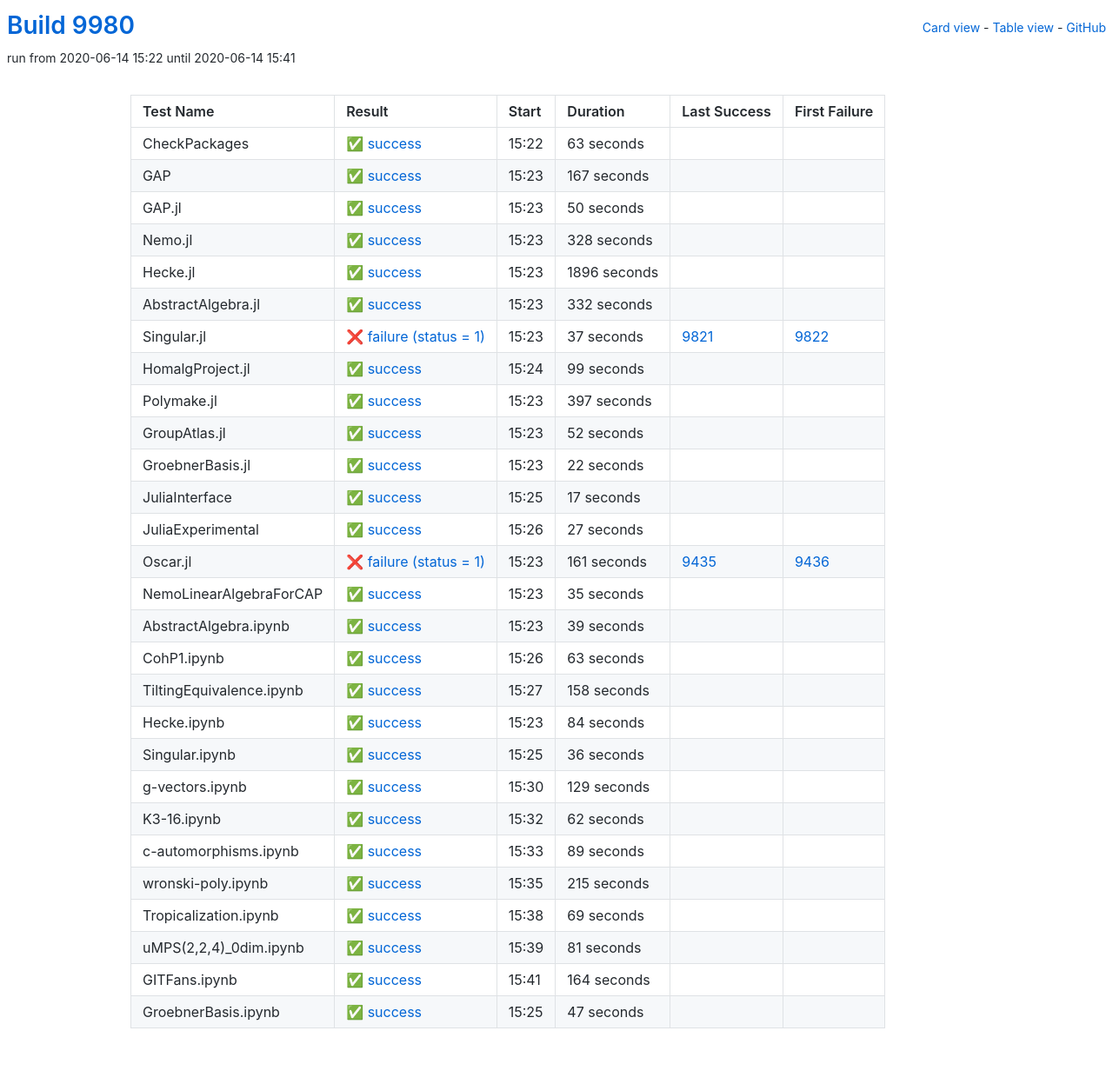
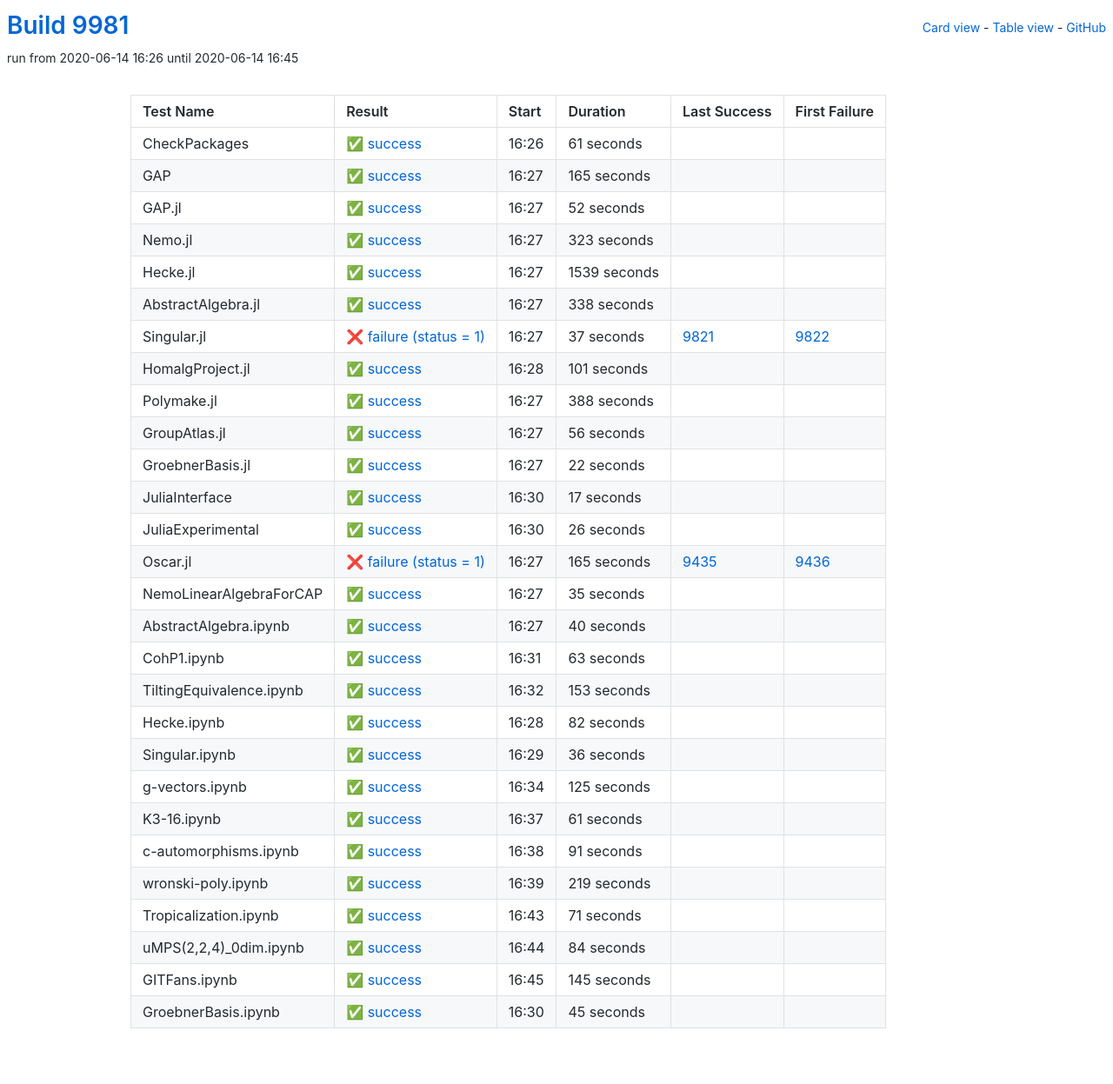
Before and after one commit to oscar-system/oscar-ci-status, a Jekyll site: the page built from table.html, in a window 1280 px wide. Shown: the whole page at 87% size. Built offline with Jekyll 4.4.1, drawn with Linux system fonts in a browser that asks for light colours.

Commit message:
Build #9981

```diff
--- a/_data/ci.yml
+++ b/_data/ci.yml
@@ -1,6 +1,6 @@
 ---
-build: 9980
-build_url: https://oscarci.mathematik.uni-kl.de/job/oscar/9980/
+build: 9981
+build_url: https://oscarci.mathematik.uni-kl.de/job/oscar/9981/
 job: oscar
 organization: oscar-system
 repo: oscar-ci-status
@@ -8,80 +8,80 @@
 tests:
 - name: CheckPackages
   id: checkpackages
-  log: https://oscarci.mathematik.uni-kl.de/job/oscar/9980/artifact/logs/build-9980/CheckPackages.log
-  start: 2020-06-14 15:22
+  log: https://oscarci.mathematik.uni-kl.de/job/oscar/9981/artifact/logs/build-9981/CheckPackages.log
+  start: 2020-06-14 16:26
   success: true
   exitcode: 0
   status: success
-  duration: 63
+  duration: 61
   last_success: false
   last_success_url:
   first_failure: false
   first_failure_url:
 - name: GAP
   id: gap
-  log: https://oscarci.mathematik.uni-kl.de/job/oscar/9980/artifact/logs/build-9980/GAP.log
-  start: 2020-06-14 15:23
+  log: https://oscarci.mathematik.uni-kl.de/job/oscar/9981/artifact/logs/build-9981/GAP.log
+  start: 2020-06-14 16:27
   success: true
   exitcode: 0
   status: success
-  duration: 167
+  duration: 165
   last_success: false
   last_success_url:
   first_failure: false
   first_failure_url:
 - name: GAP.jl
   id: gap-jl
-  log: https://oscarci.mathematik.uni-kl.de/job/oscar/9980/artifact/logs/build-9980/GAP.jl.log
-  start: 2020-06-14 15:23
+  log: https://oscarci.mathematik.uni-kl.de/job/oscar/9981/artifact/logs/build-9981/GAP.jl.log
+  start: 2020-06-14 16:27
   success: true
   exitcode: 0
   status: success
-  duration: 50
+  duration: 52
   last_success: false
   last_success_url:
   first_failure: false
   first_failure_url:
 - name: Nemo.jl
   id: nemo-jl
-  log: https://oscarci.mathematik.uni-kl.de/job/oscar/9980/artifact/logs/build-9980/Nemo.jl.log
-  start: 2020-06-14 15:23
+  log: https://oscarci.mathematik.uni-kl.de/job/oscar/9981/artifact/logs/build-9981/Nemo.jl.log
+  start: 2020-06-14 16:27
   success: true
   exitcode: 0
   status: success
-  duration: 328
+  duration: 323
   last_success: false
   last_success_url:
   first_failure: false
   first_failure_url:
 - name: Hecke.jl
   id: hecke-jl
-  log: https://oscarci.mathematik.uni-kl.de/job/oscar/9980/artifact/logs/build-9980/Hecke.jl.log
-  start: 2020-06-14 15:23
+  log: https://oscarci.mathematik.uni-kl.de/job/oscar/9981/artifact/logs/build-9981/Hecke.jl.log
+  start: 2020-06-14 16:27
   success: true
   exitcode: 0
   status: success
-  duration: 1896
+  duration: 1539
   last_success: false
   last_success_url:
   first_failure: false
   first_failure_url:
 - name: AbstractAlgebra.jl
   id: abstractalgebra-jl
-  log: https://oscarci.mathematik.uni-kl.de/job/oscar/9980/artifact/logs/build-9980/AbstractAlgebra.jl.log
-  start: 2020-06-14 15:23
+  log: https://oscarci.mathematik.uni-kl.de/job/oscar/9981/artifact/logs/build-9981/AbstractAlgebra.jl.log
+  start: 2020-06-14 16:27
   success: true
   exitcode: 0
   status: success
-  duration: 332
+  duration: 338
   last_success: false
   last_success_url:
   first_failure: false
   first_failure_url:
 - name: Singular.jl
   id: singular-jl
-  log: https://oscarci.mathematik.uni-kl.de/job/oscar/9980/artifact/logs/build-9980/Singular.jl.log
-  start: 2020-06-14 15:23
+  log: https://oscarci.mathematik.uni-kl.de/job/oscar/9981/artifact/logs/build-9981/Singular.jl.log
+  start: 2020-06-14 16:27
   success: false
   exitcode: 1
   status: failure
@@ -92,44 +92,44 @@
   first_failure_url: https://oscarci.mathematik.uni-kl.de/job/oscar/9822/
 - name: HomalgProject.jl
   id: homalgproject-jl
-  log: https://oscarci.mathematik.uni-kl.de/job/oscar/9980/artifact/logs/build-9980/HomalgProject.jl.log
-  start: 2020-06-14 15:24
+  log: https://oscarci.mathematik.uni-kl.de/job/oscar/9981/artifact/logs/build-9981/HomalgProject.jl.log
+  start: 2020-06-14 16:28
   success: true
   exitcode: 0
   status: success
-  duration: 99
+  duration: 101
   last_success: false
   last_success_url:
   first_failure: false
   first_failure_url:
 - name: Polymake.jl
   id: polymake-jl
-  log: https://oscarci.mathematik.uni-kl.de/job/oscar/9980/artifact/logs/build-9980/Polymake.jl.log
-  start: 2020-06-14 15:23
+  log: https://oscarci.mathematik.uni-kl.de/job/oscar/9981/artifact/logs/build-9981/Polymake.jl.log
+  start: 2020-06-14 16:27
   success: true
   exitcode: 0
   status: success
-  duration: 397
+  duration: 388
   last_success: false
   last_success_url:
   first_failure: false
   first_failure_url:
 - name: GroupAtlas.jl
   id: groupatlas-jl
-  log: https://oscarci.mathematik.uni-kl.de/job/oscar/9980/artifact/logs/build-9980/GroupAtlas.jl.log
-  start: 2020-06-14 15:23
+  log: https://oscarci.mathematik.uni-kl.de/job/oscar/9981/artifact/logs/build-9981/GroupAtlas.jl.log
+  start: 2020-06-14 16:27
   success: true
   exitcode: 0
   status: success
-  duration: 52
+  duration: 56
   last_success: false
   last_success_url:
   first_failure: false
   first_failure_url:
 - name: GroebnerBasis.jl
   id: groebnerbasis-jl
-  log: https://oscarci.mathematik.uni-kl.de/job/oscar/9980/artifact/logs/build-9980/GroebnerBasis.jl.log
-  start: 2020-06-14 15:23
+  log: https://oscarci.mathematik.uni-kl.de/job/oscar/9981/artifact/logs/build-9981/GroebnerBasis.jl.log
+  start: 2020-06-14 16:27
   success: true
   exitcode: 0
   status: success
@@ -140,8 +140,8 @@
   first_failure_url:
 - name: JuliaInterface
   id: juliainterface
-  log: https://oscarci.mathematik.uni-kl.de/job/oscar/9980/artifact/logs/build-9980/JuliaInterface.log
-  start: 2020-06-14 15:25
+  log: https://oscarci.mathematik.uni-kl.de/job/oscar/9981/artifact/logs/build-9981/JuliaInterface.log
+  start: 2020-06-14 16:30
   success: true
   exitcode: 0
   status: success
@@ -152,32 +152,32 @@
   first_failure_url:
 - name: JuliaExperimental
   id: juliaexperimental
-  log: https://oscarci.mathematik.uni-kl.de/job/oscar/9980/artifact/logs/build-9980/JuliaExperimental.log
-  start: 2020-06-14 15:26
+  log: https://oscarci.mathematik.uni-kl.de/job/oscar/9981/artifact/logs/build-9981/JuliaExperimental.log
+  start: 2020-06-14 16:30
   success: true
   exitcode: 0
   status: success
-  duration: 27
+  duration: 26
   last_success: false
   last_success_url:
   first_failure: false
   first_failure_url:
 - name: Oscar.jl
   id: oscar-jl
-  log: https://oscarci.mathematik.uni-kl.de/job/oscar/9980/artifact/logs/build-9980/Oscar.jl.log
-  start: 2020-06-14 15:23
+  log: https://oscarci.mathematik.uni-kl.de/job/oscar/9981/artifact/logs/build-9981/Oscar.jl.log
+  start: 2020-06-14 16:27
   success: false
   exitcode: 1
   status: failure
-  duration: 161
+  duration: 165
   last_success: 9435
   last_success_url: https://oscarci.mathematik.uni-kl.de/job/oscar/9435/
   first_failure: 9436
   first_failure_url: https://oscarci.mathematik.uni-kl.de/job/oscar/9436/
 - name: NemoLinearAlgebraForCAP
   id: nemolinearalgebraforcap
-  log: https://oscarci.mathematik.uni-kl.de/job/oscar/9980/artifact/logs/build-9980/NemoLinearAlgebraForCAP.log
-  start: 2020-06-14 15:23
+  log: https://oscarci.mathematik.uni-kl.de/job/oscar/9981/artifact/logs/build-9981/NemoLinearAlgebraForCAP.log
+  start: 2020-06-14 16:27
   success: true
   exitcode: 0
   status: success
@@ -188,20 +188,20 @@
   first_failure_url:
 - name: AbstractAlgebra.ipynb
   id: abstractalgebra-ipynb
-  log: https://oscarci.mathematik.uni-kl.de/job/oscar/9980/artifact/logs/build-9980/AbstractAlgebra.ipynb.log
-  start: 2020-06-14 15:23
+  log: https://oscarci.mathematik.uni-kl.de/job/oscar/9981/artifact/logs/build-9981/AbstractAlgebra.ipynb.log
+  start: 2020-06-14 16:27
   success: true
   exitcode: 0
   status: success
-  duration: 39
+  duration: 40
   last_success: false
   last_success_url:
   first_failure: false
   first_failure_url:
 - name: CohP1.ipynb
   id: cohp1-ipynb
-  log: https://oscarci.mathematik.uni-kl.de/job/oscar/9980/artifact/logs/build-9980/CohP1.ipynb.log
-  start: 2020-06-14 15:26
+  log: https://oscarci.mathematik.uni-kl.de/job/oscar/9981/artifact/logs/build-9981/CohP1.ipynb.log
+  start: 2020-06-14 16:31
   success: true
   exitcode: 0
   status: success
@@ -212,32 +212,32 @@
   first_failure_url:
 - name: TiltingEquivalence.ipynb
   id: tiltingequivalence-ipynb
-  log: https://oscarci.mathematik.uni-kl.de/job/oscar/9980/artifact/logs/build-9980/TiltingEquivalence.ipynb.log
-  start: 2020-06-14 15:27
+  log: https://oscarci.mathematik.uni-kl.de/job/oscar/9981/artifact/logs/build-9981/TiltingEquivalence.ipynb.log
+  start: 2020-06-14 16:32
   success: true
   exitcode: 0
   status: success
-  duration: 158
+  duration: 153
   last_success: false
   last_success_url:
   first_failure: false
   first_failure_url:
 - name: Hecke.ipynb
   id: hecke-ipynb
-  log: https://oscarci.mathematik.uni-kl.de/job/oscar/9980/artifact/logs/build-9980/Hecke.ipynb.log
-  start: 2020-06-14 15:23
+  log: https://oscarci.mathematik.uni-kl.de/job/oscar/9981/artifact/logs/build-9981/Hecke.ipynb.log
+  start: 2020-06-14 16:28
   success: true
   exitcode: 0
   status: success
-  duration: 84
+  duration: 82
   last_success: false
   last_success_url:
   first_failure: false
   first_failure_url:
 - name: Singular.ipynb
   id: singular-ipynb
-  log: https://oscarci.mathematik.uni-kl.de/job/oscar/9980/artifact/logs/build-9980/Singular.ipynb.log
-  start: 2020-06-14 15:25
+  log: https://oscarci.mathematik.uni-kl.de/job/oscar/9981/artifact/logs/build-9981/Singular.ipynb.log
+  start: 2020-06-14 16:29
   success: true
   exitcode: 0
   status: success
@@ -248,96 +248,96 @@
   first_failure_url:
 - name: g-vectors.ipynb
   id: g-vectors-ipynb
-  log: https://oscarci.mathematik.uni-kl.de/job/oscar/9980/artifact/logs/build-9980/g-vectors.ipynb.log
-  start: 2020-06-14 15:30
+  log: https://oscarci.mathematik.uni-kl.de/job/oscar/9981/artifact/logs/build-9981/g-vectors.ipynb.log
+  start: 2020-06-14 16:34
   success: true
   exitcode: 0
   status: success
-  duration: 129
+  duration: 125
   last_success: false
   last_success_url:
   first_failure: false
   first_failure_url:
 - name: K3-16.ipynb
   id: k3-16-ipynb
-  log: https://oscarci.mathematik.uni-kl.de/job/oscar/9980/artifact/logs/build-9980/K3-16.ipynb.log
-  start: 2020-06-14 15:32
+  log: https://oscarci.mathematik.uni-kl.de/job/oscar/9981/artifact/logs/build-9981/K3-16.ipynb.log
+  start: 2020-06-14 16:37
   success: true
   exitcode: 0
   status: success
-  duration: 62
+  duration: 61
   last_success: false
   last_success_url:
   first_failure: false
   first_failure_url:
 - name: c-automorphisms.ipynb
   id: c-automorphisms-ipynb
-  log: https://oscarci.mathematik.uni-kl.de/job/oscar/9980/artifact/logs/build-9980/c-automorphisms.ipynb.log
-  start: 2020-06-14 15:33
+  log: https://oscarci.mathematik.uni-kl.de/job/oscar/9981/artifact/logs/build-9981/c-automorphisms.ipynb.log
+  start: 2020-06-14 16:38
   success: true
   exitcode: 0
   status: success
-  duration: 89
+  duration: 91
   last_success: false
   last_success_url:
   first_failure: false
   first_failure_url:
 - name: wronski-poly.ipynb
   id: wronski-poly-ipynb
-  log: https://oscarci.mathematik.uni-kl.de/job/oscar/9980/artifact/logs/build-9980/wronski-poly.ipynb.log
-  start: 2020-06-14 15:35
+  log: https://oscarci.mathematik.uni-kl.de/job/oscar/9981/artifact/logs/build-9981/wronski-poly.ipynb.log
+  start: 2020-06-14 16:39
   success: true
   exitcode: 0
   status: success
-  duration: 215
+  duration: 219
   last_success: false
   last_success_url:
   first_failure: false
   first_failure_url:
 - name: Tropicalization.ipynb
   id: tropicalization-ipynb
-  log: https://oscarci.mathematik.uni-kl.de/job/oscar/9980/artifact/logs/build-9980/Tropicalization.ipynb.log
-  start: 2020-06-14 15:38
+  log: https://oscarci.mathematik.uni-kl.de/job/oscar/9981/artifact/logs/build-9981/Tropicalization.ipynb.log
+  start: 2020-06-14 16:43
   success: true
   exitcode: 0
   status: success
-  duration: 69
+  duration: 71
   last_success: false
   last_success_url:
   first_failure: false
   first_failure_url:
 - name: uMPS(2,2,4)_0dim.ipynb
   id: umps-2-2-4-0dim-ipynb
-  log: https://oscarci.mathematik.uni-kl.de/job/oscar/9980/artifact/logs/build-9980/uMPS-2-2-4-_0dim.ipynb.log
-  start: 2020-06-14 15:39
+  log: https://oscarci.mathematik.uni-kl.de/job/oscar/9981/artifact/logs/build-9981/uMPS-2-2-4-_0dim.ipynb.log
+  start: 2020-06-14 16:44
   success: true
   exitcode: 0
   status: success
-  duration: 81
+  duration: 84
   last_success: false
   last_success_url:
   first_failure: false
   first_failure_url:
 - name: GITFans.ipynb
   id: gitfans-ipynb
-  log: https://oscarci.mathematik.uni-kl.de/job/oscar/9980/artifact/logs/build-9980/GITFans.ipynb.log
-  start: 2020-06-14 15:41
+  log: https://oscarci.mathematik.uni-kl.de/job/oscar/9981/artifact/logs/build-9981/GITFans.ipynb.log
+  start: 2020-06-14 16:45
   success: true
   exitcode: 0
   status: success
-  duration: 164
+  duration: 145
   last_success: false
   last_success_url:
   first_failure: false
   first_failure_url:
 - name: GroebnerBasis.ipynb
   id: groebnerbasis-ipynb
-  log: https://oscarci.mathematik.uni-kl.de/job/oscar/9980/artifact/logs/build-9980/GroebnerBasis.ipynb.log
-  start: 2020-06-14 15:25
+  log: https://oscarci.mathematik.uni-kl.de/job/oscar/9981/artifact/logs/build-9981/GroebnerBasis.ipynb.log
+  start: 2020-06-14 16:30
   success: true
   exitcode: 0
   status: success
-  duration: 47
+  duration: 45
   last_success: false
   last_success_url:
   first_failure: false
```
Also changed, not shown: README.md.
